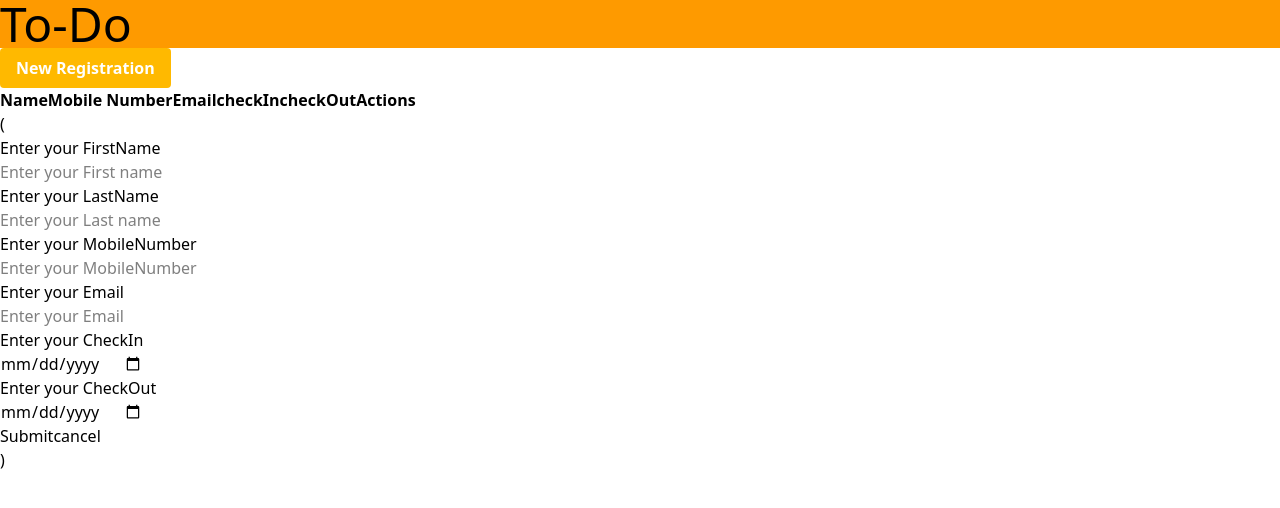
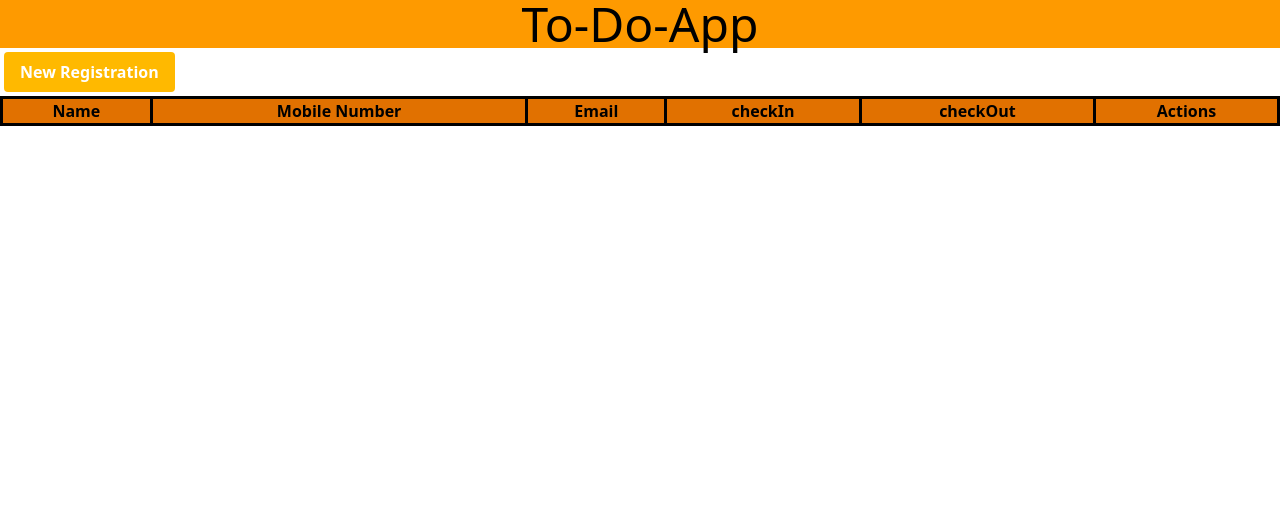
Before and after one commit to parbhakar-kumar/To-Do-App, a React (Vite) app in the folder To-DoApp/: page / in a window 1280 px wide. Shown: the top 508 px of the page. Built offline with nearby package versions, Linux system fonts and the light colour scheme.

Commit message:
fix the error and added styling

```diff
--- a/To-DoApp/src/App.jsx
+++ b/To-DoApp/src/App.jsx
@@ -1,52 +1,58 @@
 import { useState } from 'react'
 import React from 'react'
 import './App.css'
+import RegistrationForm from './component/RegistrationForm'
 import Table from './component/Table'
-import RegistrationForm from './component/RegistrationForm'
+
 
 function App() {
   const [data, setData] = useState([]);
-  const [formvisibal, setFormvisibl]=useState(false);
+  const [isFormvisibal, setFormvisibl]=useState(false);
   const [editIndex,setEditIndex]=useState(null)
 
-  const hendlAdd=()=>{
+  const handleAdd = () => {
     setEditIndex(null);
-    formvisibal(true)
+    setFormvisibl(true);
   };
-  const hendlEdit=()=>{
+
+  const handleEdit = (index) => {
     setEditIndex(index);
-    setFormvisibl(true)
+    setFormvisibl(true);
   };
-  const hendldelete=()=>{
-    const newData = data.filter((_,i )=>i!==index);
+
+  const handleDelete = (index) => {
+    const newData = data.filter((_, i) => i !== index);
     setData(newData);
+  };
 
+  const handleSubmit = (formData) => {
+    if (editIndex !== null) {
+      const updatedData = data.map((item, i) =>
+        i === editIndex ? formData : item
+      );
+      setData(updatedData);
+    } else {
+      setData([...data, formData]);
+    }
+    setFormvisibl(false);
   };
-  const hendlesubmit=()=>{
-    if(editIndex!==null){
-      const updateData =data.map((Item,index)=>index===editIndex?FormData:Item);
-    }else{
-      setData([...data,FormData])
-    }
-    setFormvisibl(false)
-
-  }
   const hendlCancel=()=>{
     setFormvisibl(false)
   }
 
   return (
     <div>
-       <h1 class="bg-amber-500 text-5xl text-align: center;" >To-Do</h1>
-        <button onClick={ hendlAdd } class="bg-amber-400   hover:bg-amber-600 text-white font-bold py-2 px-4 rounded" >New Registration</button>
-        <Table data={data} onEdit={hendlEdit} onDelete={hendldelete} />
-         (
+       <h1 className="bg-amber-500 text-5xl text-align: center;" >To-Do-App</h1>
+        <button onClick={handleAdd} className="bg-amber-400 mt-1 mb-1 mr-1 ml-1 hover:bg-amber-600 text-white font-bold py-2 px-4 rounded">New Registration</button>
+        <Table data={data} onEdit={handleEdit} onDelete={handleDelete} />
+
+        {isFormvisibal && (
           <RegistrationForm
-            onSubmit={hendlesubmit}
-            onCancel={hendlCancel}
+            onSubmit={handleSubmit}
+            oncancel={hendlCancel}
             initialData={editIndex !== null ? data[editIndex] : null}
           />
-        )
+        )}
 
     </div>
 
--- a/To-DoApp/src/component/RegistrationForm.jsx
+++ b/To-DoApp/src/component/RegistrationForm.jsx
@@ -1,63 +1,126 @@
-import React,{useState} from 'react'
+import React, { useState } from "react";
 
-function RegistrationForm({onSubmit,oncancel,initialData}) {
-  const [formData, setFormData] = useState(initialData || {
-    Firstname: "",
-    Listname:"",
-    mobile: "",
-    email: "",
-    checkIn: "",
-    checkout: ""
-  });
-  const hendelCancel=(e)=>{
-    const{name,value}=e.target;
-    setFormData(prev=>({
+function RegistrationForm({ onSubmit, oncancel, initialData }) {
+  const [formData, setFormData] = useState(
+    initialData || {
+      Firstname: "",
+      LastName: "",
+      mobile: "",
+      email: "",
+      checkIn: "",
+      checkout: "",
+    }
+  );
+  const handleCancel = (e) => {
+    const { name, value } = e.target;
+    setFormData((prev) => ({
       ...prev,
-      [name]:value
+      [name]: value,
     }));
-  }
-const hendelSubmit=(e)=>{
-  e.preventDeflot();
-  onsubmit(formData);
-};
-
+  };
+  const handleSubmit = (e) => {
+    e.preventDefault();
+    const combinedData = {
+      ...formData,
+      name: `${formData.Firstname} ${formData.LastName}`
+    };
+    console.log('Form submitted with data:', combinedData);
+    onSubmit(combinedData);
+  };
 
   return (
     <div>
-      <form onSubmit={hendelSubmit}action="Thanks for Submition"className='Registion-form'>
+      <form className="form"
+        onSubmit={handleSubmit}
+        action="Thanks for Submition"
+
+      >
         <div>
           <table>Enter your FirstName</table>
-          <input name='firstname'placeholder='Enter your First name'value={formData.Firstname}onChange={hendelCancel}required />
+          <input
+            name="Firstname"
+            type="text"
+            placeholder="Enter your First name"
+            value={formData.Firstname}
+            onChange={handleCancel}
+            required
+          />
         </div>
         <div>
           <table>Enter your LastName</table>
-          <input name='lastname'placeholder='Enter your Last name'value={formData.Firstname}onChange={hendelCancel}required />
+          <input
+            name="LastName"
+            type="text"
+            placeholder="Enter your Last name"
+            value={formData.LastName}
+            onChange={handleCancel}
+            required
+          />
         </div>
         <div>
           <table>Enter your MobileNumber</table>
-          <input type="number"name='modil'placeholder='Enter your MobileNumber'value={formData.mobile}onChange={hendelCancel}required />
+          <input
+            type="number"
+            name="mobile"
+            placeholder="Enter your MobileNumber"
+            value={formData.mobile}
+            onChange={handleCancel}
+            required
+          />
         </div>
         <div>
           <table>Enter your Email</table>
-          <input type="email" name='email'placeholder='Enter your Email'value={formData.email}onChange={hendelCancel}required />
+          <input
+            type="email"
+            name="email"
+            placeholder="Enter your Email"
+            value={formData.email}
+            onChange={handleCancel}
+            required
+          />
         </div>
         <div>
           <table>Enter your CheckIn</table>
-          <input type="date"name='checkin'placeholder='Ener your CheckIn'value={formData.checkIn}onChange={hendelCancel}required />
+          <input
+            type="date"
+            name="checkIn"
+            placeholder="Enter your CheckIn"
+            value={formData.checkIn}
+            onChange={handleCancel}
+            required
+          />
         </div>
         <div>
           <table>Enter your CheckOut</table>
-          <input type="date"name='checkout'placeholder='Enter your CheckOut'value={formData.checkout}onChange={hendelCancel}required/>
+          <input
+            type="date"
+            name="checkout"
+            placeholder="Enter your CheckOut"
+            value={formData.checkout}
+            onChange={handleCancel}
+            required
+          />
         </div>
-        <div className='Action-form' >
-          <button type='Submit'>Submit</button>
-          <button type='cancel'onClick={oncancel}>cancel</button>
+        <div className="Action-forbg-amber-400   hover:bg-amber-600 text-white font-bold py-2 px-4 rounded ">
+          <button
+            className="bg-amber-400   hover:bg-amber-600 text-white font-bold py-2 px-4 rounded ml-1"
+            type="submit"
+          >
+            Submit
+          </button>
+          <button
+            className="bg-amber-400   hover:bg-amber-600 text-white font-bold py-2 px-4 rounded ml-1"
+            type="cancel"
+            onClick={oncancel}
+          >
+            cancel
+          </button>
         </div>
-
       </form>
     </div>
-  )
+  );
 }
 
-export default RegistrationForm
-{}
+export default RegistrationForm;
+{
+}
--- a/To-DoApp/src/component/Table.jsx
+++ b/To-DoApp/src/component/Table.jsx
@@ -2,34 +2,44 @@
 
 function Table({ data = [], onEdite, onDelete }) {
   return (
-    <div >
-      <table class="border-width: 1px;" >
-      <thead>
+    <div>
+      <table className="t">
+        <thead className="th">
           <tr>
-          <th>Name</th>
-          <th>Mobile Number</th>
-          <th>Email</th>
-          <th>checkIn</th>
-          <th>checkOut</th>
-          <th>Actions</th>
+            <th className="bg-amber-600 border-3">Name</th>
+            <th className="bg-amber-600 border-3">Mobile Number</th>
+            <th className="bg-amber-600 border-3">Email</th>
+            <th className="bg-amber-600 border-3">checkIn</th>
+            <th className="bg-amber-600 border-3">checkOut</th>
+            <th className="bg-amber-600 border-3">Actions</th>
           </tr>
         </thead>
 
         <tbody>
-        {data.map((Item, index) => {
+          {data.map((item, index) => (
             <tr key={index}>
-            <td>{Item.Name}</td>
-            <td>{Item.MobileNumber}</td>
-            <td>{Item.checkIn}</td>
-            <td>{Item.checkOut}</td>
-            <td>
-              <button onClick={() => onEdite(index)}>Edit</button>
-              <button onClick={() => onDelete(index)}>Delete</button>
+              <td className="bg-amber-400 border-3">{item.name}</td>
+              <td className="bg-amber-400 border-3">{item.mobile}</td>
+              <td className="bg-amber-400 border-3">{item.email}</td>
+              <td className="bg-amber-400 border-3">{item.checkIn}</td>
+              <td className="bg-amber-400 border-3">{item.checkOut}</td>
+              <td className="bg-amber-400 border-3">
+                <button
+                  className="bg-black-400 mt-1 mb-1 mr-1 ml-1 hover:bg-blend-color-600 text-white font-bold py-2 px-4 rounded"
+                  onClick={() => onEdite(index)}
+                >
+                  Edit
+                </button>
+                <button
+                  className="bg-black-400 mt-1 mb-1 mr-1 ml-1 hover:bg-blend-color-600 text-white font-bold py-2 px-4 rounded"
+                  onClick={() => onDelete(index)}
+                >
+                  Delete
+                </button>
               </td>
-          </tr>;
-        })}
+            </tr>
+          ))}
         </tbody>
-
       </table>
     </div>
   );
--- a/To-DoApp/src/index.css
+++ b/To-DoApp/src/index.css
@@ -1,2 +1,20 @@
 
 @import "tailwindcss";
+
+.t{
+    justify-content: space-between;
+    background-color: aqua;
+    padding: 20px;
+    border-radius: 10px;
+    border: 3px solid black;
+    width: 100%;
+
+}
+.th{
+    border-radius: 10px;
+    border: 3px solid black;
+
+}
+h1{
+    text-align: center;
+}
```
Lines whose indentation alone changed are shown as unchanged.
